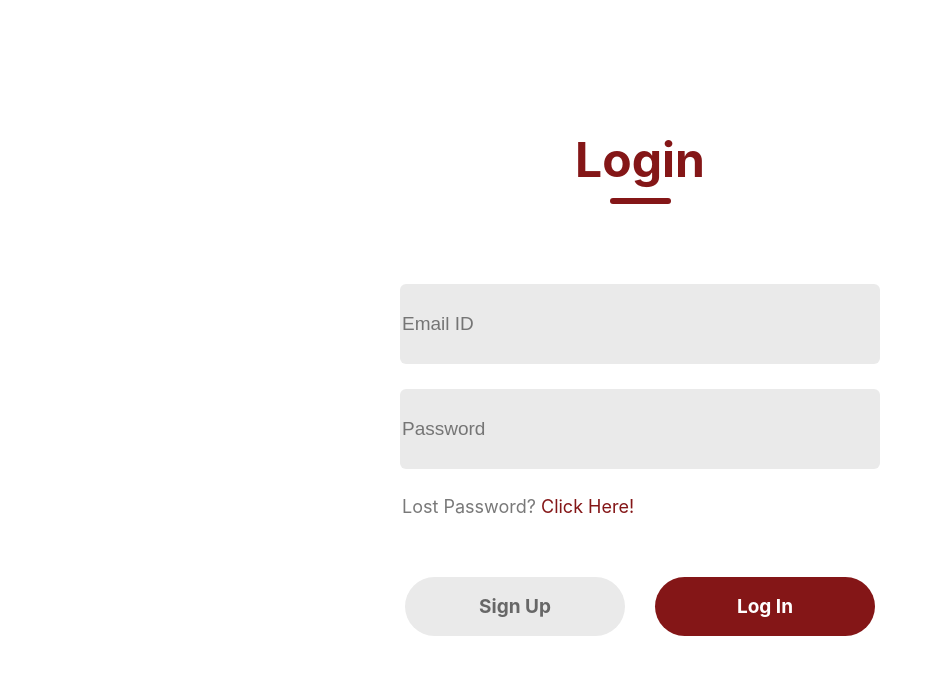
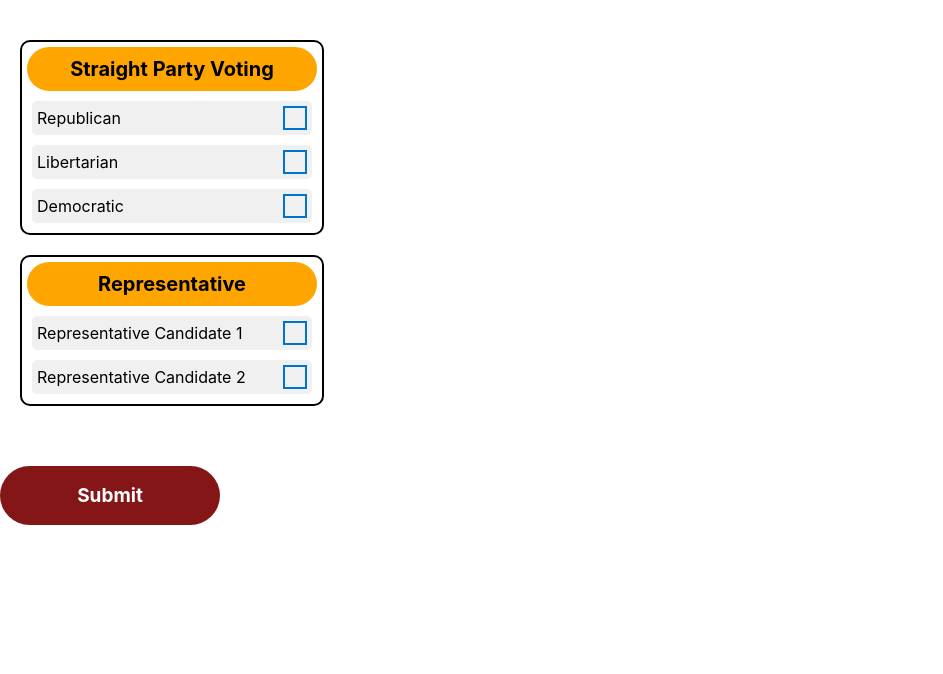
Before and after one commit to josegtrs/HCIProject, a React (Create React App) app in the folder hci/: page /homepage in a window 1280 px wide. Shown: the top 674 px of the page, without its empty margins (0-943 px from the left). Built offline with nearby package versions, Linux system fonts and the light colour scheme.

Commit message:
added button clicking between the three pages

```diff
--- a/hci/src/App.js
+++ b/hci/src/App.js
@@ -2,8 +2,11 @@ import './App.css';
 
 import React from 'react';
 import { BrowserRouter as Router, Route, Routes } from 'react-router-dom';
-import { HomePage } from './Components/HomePage/HomePage';
+//import { HomePage } from './Components/HomePage/HomePage';
 import { LetsVote } from './Components/LetsVote/LetsVote';
+import { VotingPage } from './Components/VotingPage/VotingPage';
+import { FinishPage } from './Components/FinishPage/FinishPage';
+
 
 
 function App() {
@@ -12,7 +15,9 @@ function App() {
 
       <Routes>
         <Route exact path="/" element={<LetsVote />} />
-        <Route path="/homepage" element={<HomePage />} />
+        <Route path="/letsvotepage" element={<LetsVote />} />
+        <Route path="/homepage" element={<VotingPage />} />
+        <Route path="/finishpage" element={<FinishPage />} />
       </Routes>
 
   </Router>
--- a/hci/src/Components/FinishPage/FinishPage.jsx
+++ b/hci/src/Components/FinishPage/FinishPage.jsx
@@ -2,6 +2,11 @@ import React, { useState } from 'react'
 import './FinishPage.css'
 
 export const FinishPage = () => {
+
+  const handleletsvote = () => {
+    window.location.href = '/letsvotepage'; // Change the URL to the SignUpPage
+  };
+
   return (
     <div className='container'>
         <div className="header">
@@ -13,7 +18,7 @@ export const FinishPage = () => {
             <div className='dialog'>Please click the button below to return to the home page.</div>
         </div>
         <div className="submit-container">
-            <div className='submit' onClick={()=>{}}>Home Page</div>
+            <div className='submit' onClick={handleletsvote}>Home Page</div>
 
         </div>
     </div>
--- a/hci/src/Components/VotingPage/VotingPage.jsx
+++ b/hci/src/Components/VotingPage/VotingPage.jsx
@@ -2,7 +2,11 @@ import React from 'react';
 import VotingBox from '../VotingBox/VotingBox';
 import './VotingPage.css';
 
-const VotingPage = () => {
+export const VotingPage = () => {
+
+  const handleSubmit = () => {
+    window.location.href = '/finishpage'; // Change the URL to the SignUpPage
+  };
 
   const straightPartyVoting = [
     { id: 1, name: 'Republican' },
@@ -22,10 +26,8 @@ const VotingPage = () => {
         <VotingBox title="Straight Party Voting" candidates={straightPartyVoting} />
         <VotingBox title="Representative" candidates={representativeCandidates} />
         <div className='submit-container'>
-          <div className='submit' onClick={()=>{}}>Submit</div>
+          <div className='submit' onClick={handleSubmit}>Submit</div>
         </div>
       </div>
-  );
-};
-
-export default VotingPage;
+  )
+}
```
